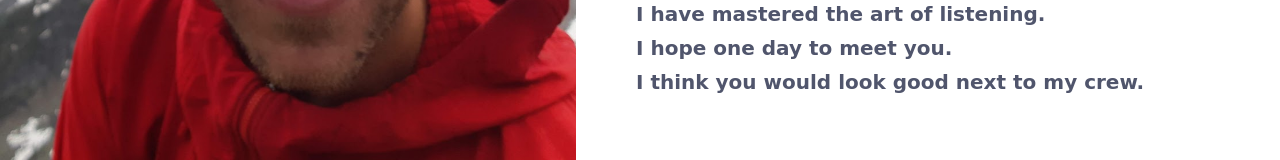
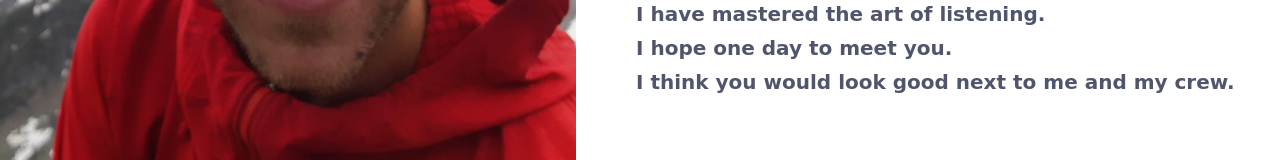
Before and after one commit to carolynchong/beats, a plain HTML site: page index.html in a window 1280 px wide. Shown: the part 557-717 px from the top of the page. Drawn offline with nearby package versions, Linux system fonts and the light colour scheme; a web font is replaced by a local one.

Commit message:
first commit

```diff
--- a/index.html
+++ b/index.html
@@ -34,7 +34,7 @@
 		<p>I am obsessed with simplicity.</p>
 		<p>I have mastered the art of listening.</p>
 		<p>I hope one day to meet you.</p>
-		<p>I think you would look good next to my crew.</p>
+		<p>I think you would look good next to me and my crew.</p>
 	</div>
 
 </body>
```
Also changed, not shown: 2 other files.
